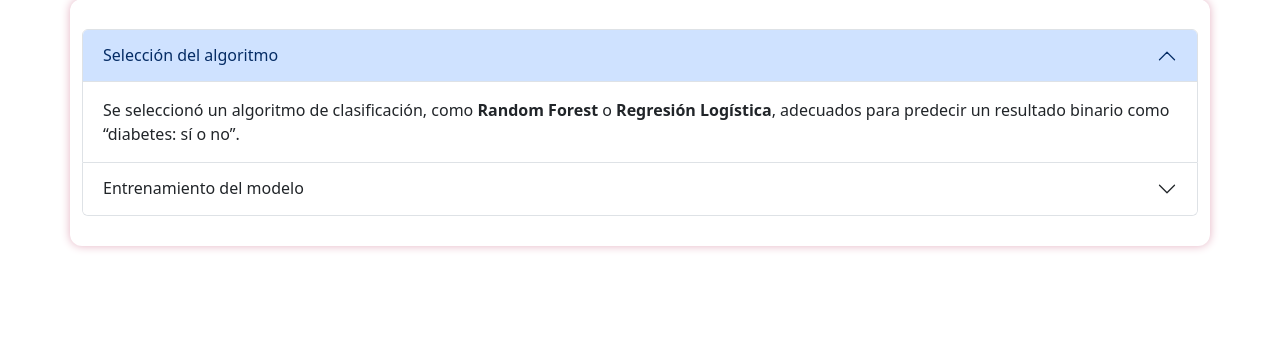
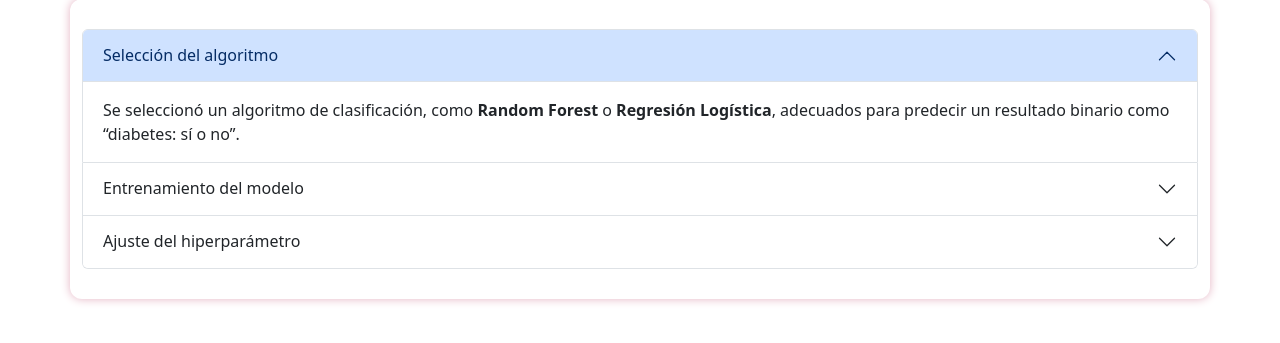
Before and after one commit to laurabauva/salud, a Flask app: template templates/etapa1.html in a window 1280 px wide. Shown: the part 201-544 px from the top of the page. Run offline with Flask 3, Linux system fonts and the light colour scheme; the template is opened without the code that fills it, so the values that code supplies are empty.

Commit message:
se crea item 3
creamos el item de ajuste del hiperparámetro

```diff
--- a/templates/etapa1.html
+++ b/templates/etapa1.html
@@ -39,3 +39,15 @@
           </div>
         </div>
       </div>
+      <div class="accordion-item">
+        <h2 class="accordion-header" id="heading3">
+          <button class="accordion-button collapsed" type="button" data-bs-toggle="collapse" data-bs-target="#collapse3" aria-expanded="false" aria-controls="collapse3">
+            Ajuste del hiperparámetro
+          </button>
+        </h2>
+        <div id="collapse3" class="accordion-collapse collapse" data-bs-parent="#accordionEtapa1">
+          <div class="accordion-body">
+            Se optimizaron parámetros como la profundidad de los árboles (en Random Forest) o la tasa de aprendizaje, para mejorar el rendimiento del modelo.
+          </div>
+        </div>
+      </div>
```
